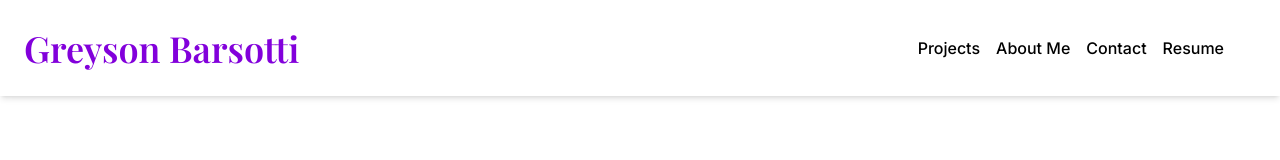
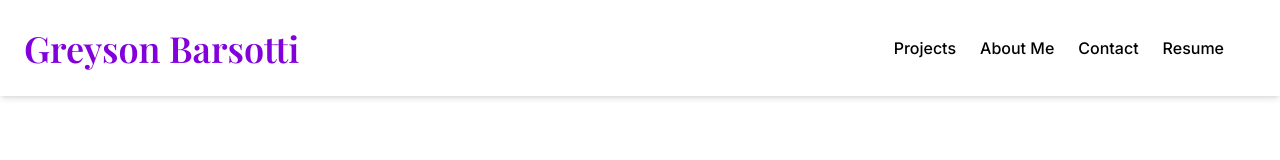
Before and after one commit to thegbars/thegbars.github.io, a React (Vite) app: page / in a window 1280 px wide. Shown: the top 160 px of the page. Built offline with nearby package versions, Linux system fonts and the light colour scheme.

Commit message:
Navbar spacing increased

```diff
--- a/src/components/shadcn-studio/blocks/navbar-component-01/navbar-component-01.tsx
+++ b/src/components/shadcn-studio/blocks/navbar-component-01/navbar-component-01.tsx
@@ -22,7 +22,7 @@ const Navbar = ({ navigationData }: { navigationData: NavigationItem }) => {
             <a href='/'>
                 <h1 className="text-purple-700 text-4xl">Greyson Barsotti</h1>
             </a>
-            <div className="md:flex md:gap-4">
+            <div className="md:flex md:gap-6">
                 <a href='/#/projects' className='hover:text-primary max-md:hidden'>
                     Projects
                 </a>
```
